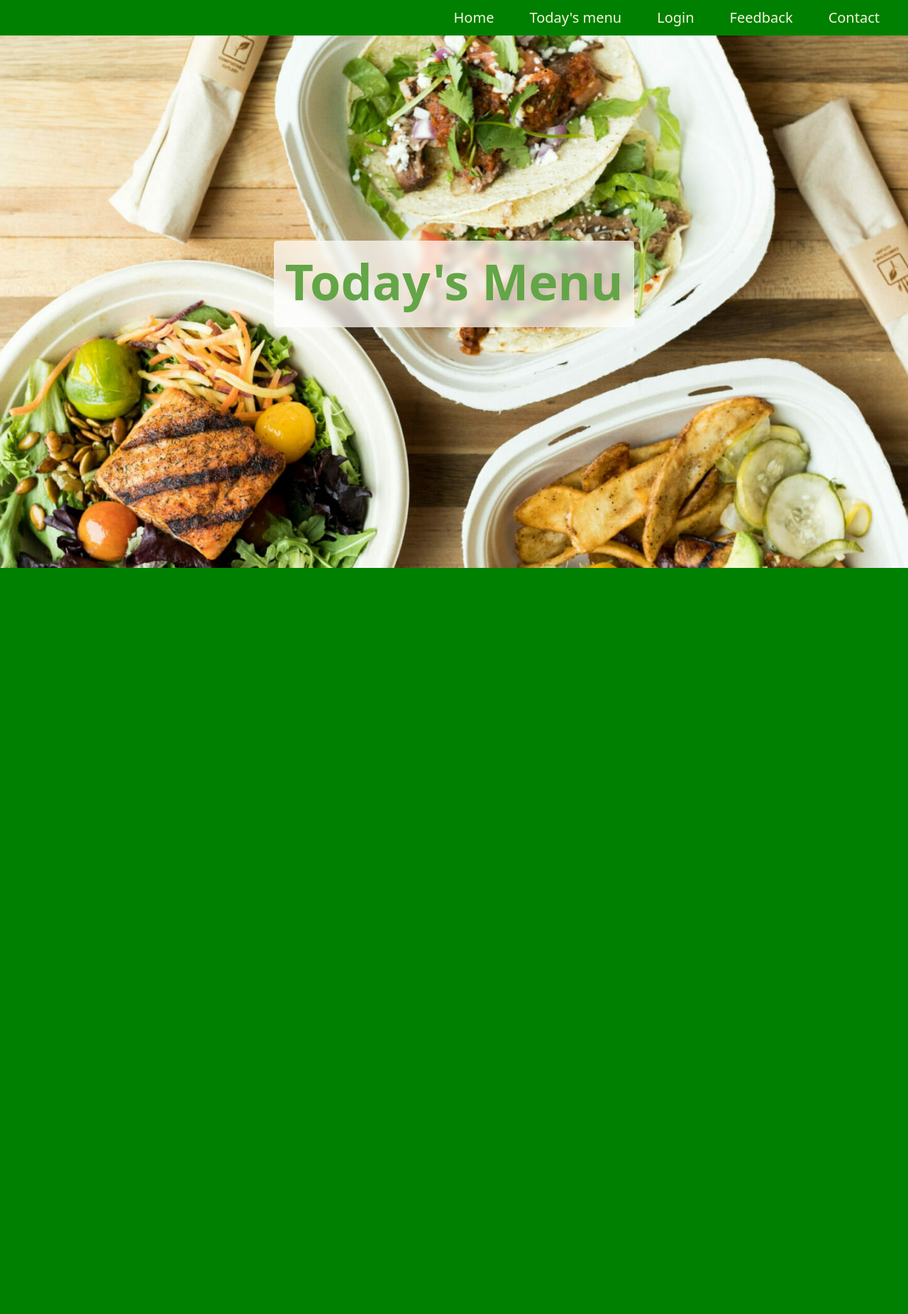
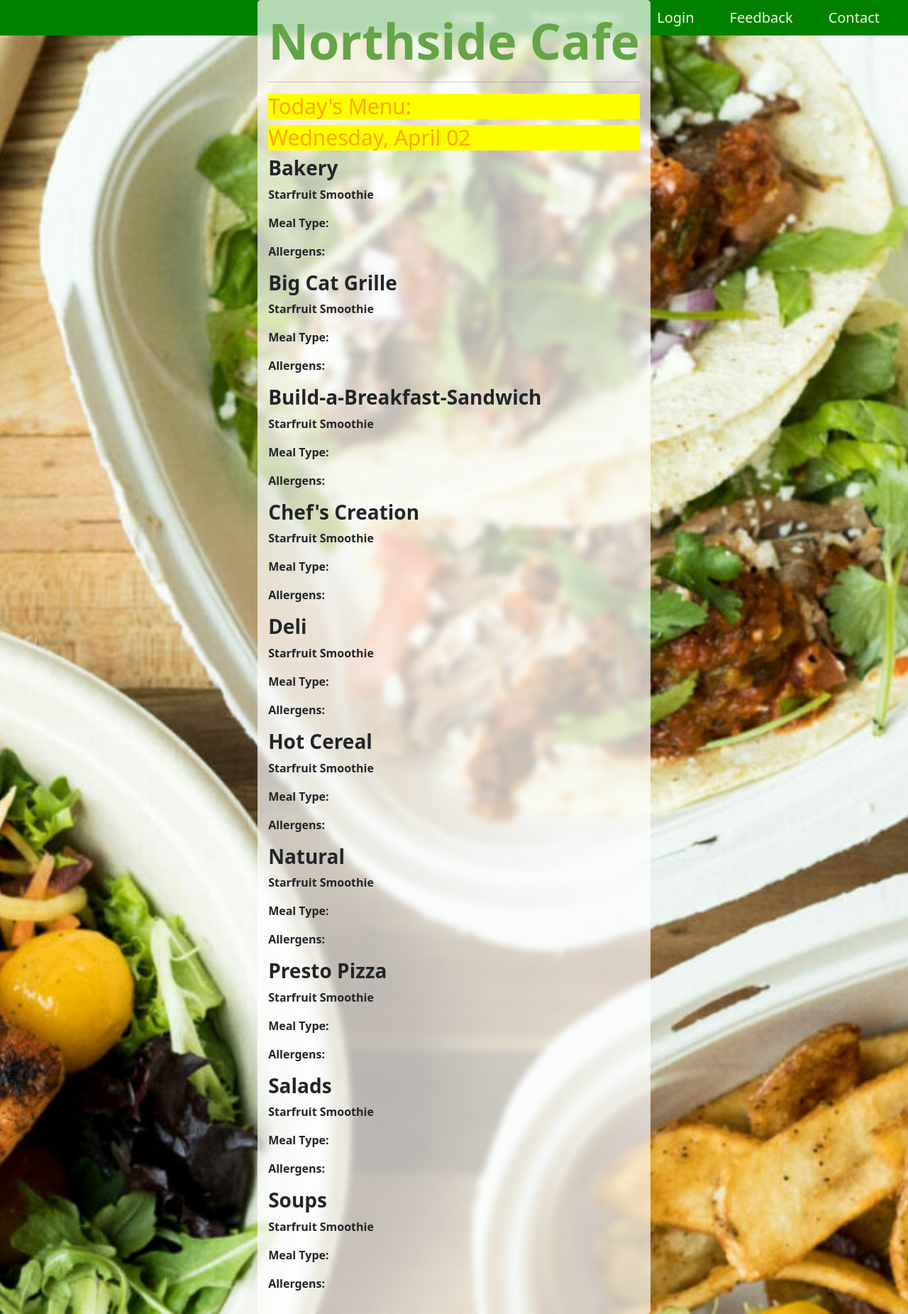
Before and after one commit to Jaehong-username/dininghall-mealplan, a Flask app: page /menu-details in a window 1280 px wide. Shown: the whole page at 71% size. Before the commit the page ends 800 px from the top, so only its background shows below. Run offline with Flask 3, Linux system fonts and the light colour scheme.

Commit message:
todays menu backend (wip 1)

```diff
--- a/src/app.py
+++ b/src/app.py
@@ -11,6 +11,7 @@ import secrets
 from models import *
 from form_classes import *
 from views import *
+from datetime import date
 
 app = Flask(__name__)
 basedir = os.path.abspath(os.path.dirname(__file__))
@@ -57,6 +58,89 @@ def create_db():
             db.session.add(temp_student)
             db.session.commit()
 
+        # TEMP MEAL CATEGORIES FOR TESTING PURPOSES (based on wsu)
+        base_categories = ["Bakery", "Build-a-Breakfast-Sandwich", "Chef's Creation", "Hot Cereal",
+                           "Big Cat Grille", "Deli", "Natural", "Presto Pizza", "Salads", "Soups"]
+
+        # adding categories to meal_category
+        for category in base_categories:
+            existing_category = Meal_Category.query.filter_by(category=category).first()
+            if not existing_category:
+                new_category = Meal_Category(category=category)
+                db.session.add(new_category)
+
+        db.session.commit()
+
+         # TEMP MEAL ATTRIBUTES FOR TESTING PURPOSES
+        base_nutritional = ["Halal", "Healthy Option", "Vegetarian", "Vegan", "Gluten Friendly", "Allergen-Friendly"]
+
+        # adding nutritional information
+        for info in base_nutritional:
+            existing_info = Nutritional_Information.query.filter_by(info=info).first()
+            if not existing_info:
+                new_info = Nutritional_Information(info=info)
+                db.session.add(new_info)
+
+        base_restrictions = ["Gluten/Wheat", "Milk", "Eggs", "Soy", "Sesame", "Pork", "Peanuts", "Fish", "Tree Nuts", "Coconut"]
+
+        # adding dietary restrictions
+        for restriction in base_restrictions:
+            existing_restriction = Dietary_Restriction.query.filter_by(restriction=restriction).first()
+            if not existing_restriction:
+                new_restriction = Dietary_Restriction(restriction=restriction)
+                db.session.add(new_restriction)
+
+        db.session.commit()
+
+        # TEMP MEAL FOR TESTING PURPOSES
+        existing_meal = Meal.query.filter_by(meal_id=1).first()
+
+        if (existing_meal):
+            print("Temp meal exists")
+
+        else:
+            temp_meal = Meal(
+                meal_name="Starfruit Smoothie",
+                price = 8.88,
+                number_sold = 88
+            )
+
+            # adding meal attributes
+            for info in Nutritional_Information.query.all():
+                temp_meal.infos.append(info)
+
+            # adding meal attributes
+            for restriction in Dietary_Restriction.query.all():
+                temp_meal.restrictions.append(restriction)
+
+            db.session.add(temp_meal)
+            db.session.commit()
+
+        # TEMP MENU FOR TESTING PURPOSES (since no info in database yet)
+        existing_menu = Menu.query.filter_by(date=date(2025, 4, 2)).first()
+
+        if (existing_menu):
+            print("Temp menu exists")
+
+        else:
+            temp_menu = Menu(
+                date = date(2025, 4, 2),
+                location = "Northside Cafe"
+            )
+
+            # updating relationship
+            for category in Meal_Category.query.all():
+                temp_menu.meal_categories.append(category)
+
+            # add temp meal
+            temp_menu.meals.append(temp_meal)
+
+            db.session.add(temp_menu)
+            db.session.commit()
+
+
+
+
 ### Program entrypoint (place at bottom of script)
 create_db()
 
--- a/src/templates/layout.html
+++ b/src/templates/layout.html
@@ -15,7 +15,7 @@
 
         <nav class = "navbar">
             <a href = "{{ url_for('views.home') }}">Home</a> <!--the name of the function-->
-            <a href = "{{ url_for('views.view_dining_halls') }}">Today's menu</a>
+            <a href = "{{ url_for('views.view_dining_halls') }}">Today's Menu</a>
             {% if current_user.is_authenticated %}
                 <a href="{{url_for('views.dashboard')}}">Dashboard</a>
                 <a href="{{ url_for('views.meal_plan_id') }}">Meal Plan</a>
--- a/src/templates/menu-details.html
+++ b/src/templates/menu-details.html
@@ -3,9 +3,43 @@
 {% block title %}Menu Details{% endblock %}
 
 {% block content %}
-    <h1 class = "title">Today's Menu</h1>
+    <h1 class = "title">{{ menu.location }} </h1>
+    <hr>
 
+    <h1 class = "subtitle">Today's Menu:</h1>
+    <!-- convert ot string version of date -->
+    <h2 class = "subtitle"> {{ menu.date.strftime('%A, %B %d') }} </h2>
 
+    <!-- for loop for each meal category stored in the menu -->
+    {% for category in menu.meal_categories %}
+
+        <!-- display category name -->
+        <h3><b>{{ category.category }}</b></h3>
+
+        <!-- display meals under the menu -->
+        <!-- TODO: check if they belong under the category -->
+        {% for meal in menu.meals %}
+            <p><b>{{ meal.meal_name }}</b></p>
+
+            <!-- displaying meal attributes -->
+            <p><b>Meal Type:</b></p>
+
+            <!-- TODO: fix formatting later -->
+            <!-- {% for restriction in meal.restrictions %} -->
+                <!-- <p>{{ restriction.restriction }}</p> -->
+            <!-- {% endfor %} -->
+
+             <!-- displaying meal attributes -->
+             <p><b>Allergens:</b></p>
+
+             <!-- TODO: fix formatting later -->
+             <!-- {% for info in meal.infos %} -->
+                 <!-- <p>{{ info.info }}</p> -->
+             <!-- {% endfor %} -->
+
+        {% endfor %}
+
+    {% endfor %}
 
 
 
--- a/src/views.py
+++ b/src/views.py
@@ -2,6 +2,7 @@ from flask import *
 from form_classes import *
 from flask_login import *
 from models import *
+from datetime import *
 
 views = Blueprint('views', __name__)
 
@@ -74,7 +75,33 @@ def view_dining_halls():
 
 @views.route('/menu-details', methods=['GET', 'POST'])
 def view_today_menus():
-    return render_template('menu-details.html')
+
+    # find menu in database
+    # TODO: change depending on the day to day basis
+    menu = Menu.query.filter_by(date=date(2025, 4, 2)).first()
+
+    # display error & return to home if student not found
+    if not menu:
+        print("Menu does not exist")
+        return "<h3>Menu does not exist!</h3>" \
+        "<form action='/'><button type='submit'>Return Home</button></form>"
+
+    return render_template('menu-details.html', menu=menu)
+
+@views.route('/menu-options', methods=['GET', 'POST'])
+def view_menu_options():
+
+    # find menu in database
+    # TODO: change depending on the day to day basis
+    menu = Menu.query.filter_by(date=date(2025, 4, 2)).first()
+
+    # display error & return to home if student not found
+    if not menu:
+        print("Menu does not exist")
+        return "<h3>Menu does not exist!</h3>" \
+        "<form action='/'><button type='submit'>Return Home</button></form>"
+
+    return render_template('menu-options.html', menu=menu)
 
 
 # choose meal plan (with id)
@@ -101,7 +128,6 @@ def meal_plan_id():
 
     return render_template("meal-plan.html", form=form, student=student)
 
-
 @views.route('/contact', methods=['GET', 'POST'])
 def contact():
     return render_template('contact.html')
```
Also changed, not shown: src/models.py (+14 -1 lines), src/form_classes.py (line endings or trailing spaces).
